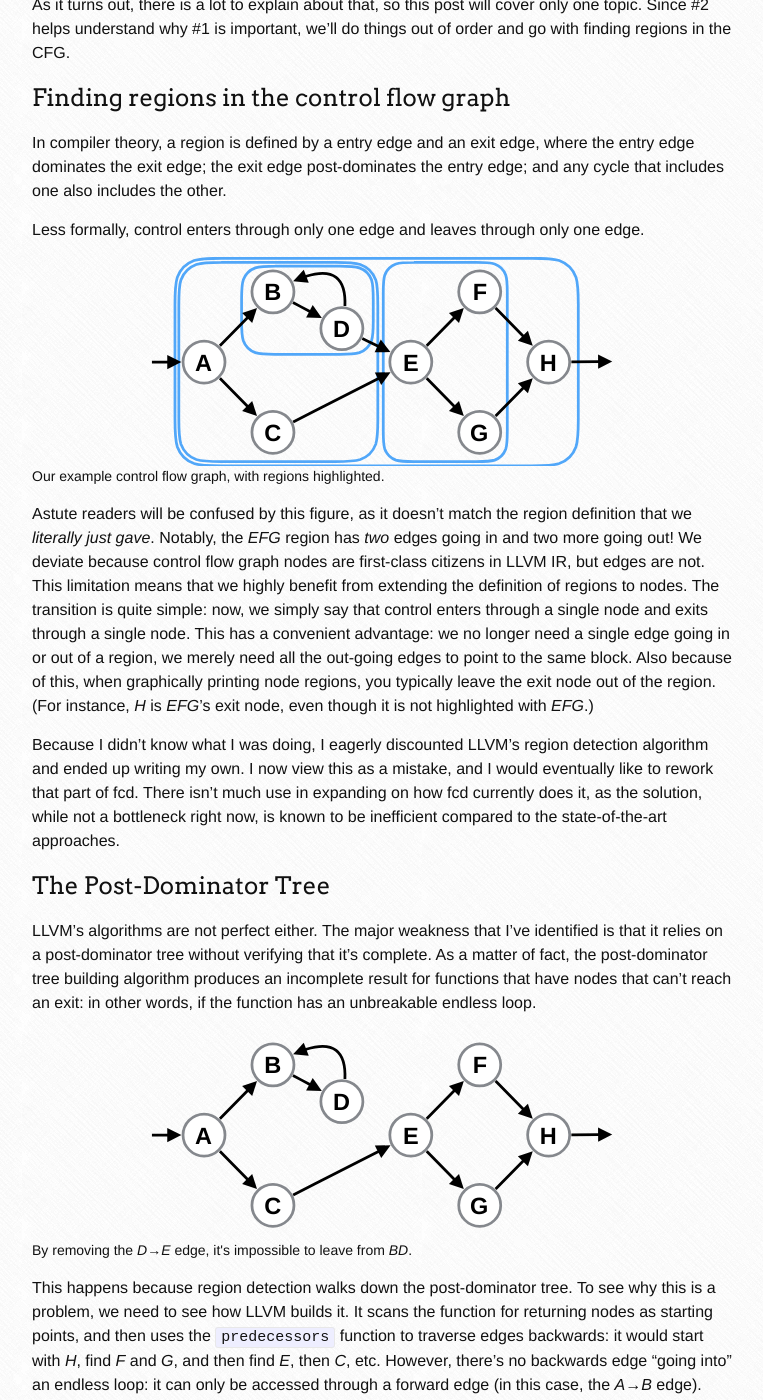
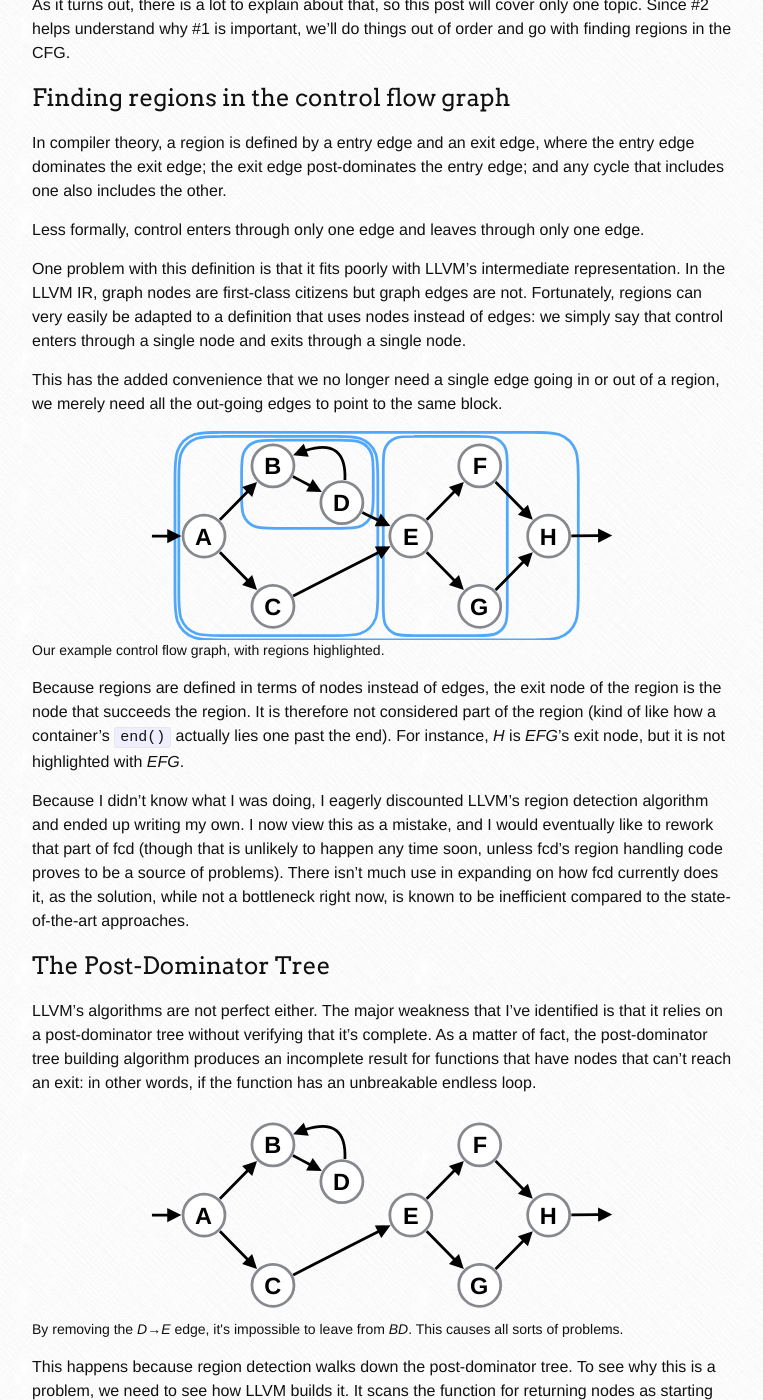
Before and after one commit to fay59/fcd, a Jekyll site: the page built from _posts/2016-02-17-structuring.markdown, in a window 1280 px wide and 1400 px high, scrolled down 1015 px. Shown: the whole window, without its empty margins (378-1141 px from the left). Built offline with Jekyll 4.4.1, drawn with Linux system fonts in a browser that asks for light colours; nearby versions of some CDN libraries; some of the changed text lies outside the part shown.

Commit message:
Rephrase parts of the region blog post

```diff
--- a/_posts/2016-02-17-structuring.markdown
+++ b/_posts/2016-02-17-structuring.markdown
@@ -84,30 +84,34 @@ edge; and any cycle that includes one also includes the other.
 Less formally, control enters through only one edge and leaves through only one
 edge.
 
+One problem with this definition is that it fits poorly with LLVM's intermediate
+representation. In the LLVM IR, graph nodes are first-class citizens but graph
+edges are not. Fortunately, regions can very easily be adapted to a definition
+that uses nodes instead of edges: we simply say that control enters through a
+single node and exits through a single node.
+
+This has the added convenience that we no longer need a single edge going in
+or out of a region, we merely need all the out-going edges to point to the same
+block.
+
 <figure>
 {% include svg/2016-02-17-structuring-1.svg svgclass="blue" %}
 <figcaption>Our example control flow graph, with regions highlighted.</figcaption>
 </figure>
 
-Astute readers will be confused by this figure, as it doesn't match the region
-definition that we *literally just gave*. Notably, the *EFG* region has *two*
-edges going in and two more going out! We deviate because control flow graph
-nodes are first-class citizens in LLVM IR, but edges are not. This limitation
-means that we highly benefit from extending the definition of regions to nodes.
-The transition is quite simple: now, we simply say that control enters through a
-single node and exits through a single node. This has a convenient advantage:
-we no longer need a single edge going in or out of a region, we merely need all
-the out-going edges to point to the same block. Also because of this, when
-graphically printing node regions, you typically leave the exit node out of the
-region. (For instance, *H* is *EFG*'s exit node, even though it is not
-highlighted with *EFG*.)
+Because regions are defined in terms of nodes instead of edges, the exit node of
+the region is the node that succeeds the region. It is therefore not considered
+part of the region (kind of like how a container's `end()` actually lies one
+past the end). For instance, *H* is *EFG*'s exit node, but it is not highlighted
+with *EFG*.
 
 Because I didn't know what I was doing, I eagerly discounted LLVM's region
 detection algorithm and ended up writing my own. I now view this as a mistake,
-and I would eventually like to rework that part of fcd. There isn't much use in
-expanding on how fcd currently does it, as the solution, while not a bottleneck
-right now, is known to be inefficient compared to the state-of-the-art
-approaches.
+and I would eventually like to rework that part of fcd (though that is unlikely
+to happen any time soon, unless fcd's region handling code proves to be a source
+of problems). There isn't much use in expanding on how fcd currently does it, as
+the solution, while not a bottleneck right now, is known to be inefficient
+compared to the state-of-the-art approaches.
 
 ## The Post-Dominator Tree
 
@@ -119,7 +123,10 @@ exit: in other words, if the function has an unbreakable endless loop.
 
 <figure>
 {% include svg/2016-02-17-structuring-1.svg svgclass="endless" %}
-<figcaption>By removing the <em>D</em>→<em>E</em> edge, it's impossible to leave from <em>BD</em>.</figcaption>
+<figcaption>
+	By removing the <em>D</em>→<em>E</em> edge, it's impossible to leave from
+	<em>BD</em>. This causes all sorts of problems.
+</figcaption>
 </figure>
 
 This happens because region detection walks down the post-dominator tree. To see
@@ -143,10 +150,10 @@ implemented a workaround in fcd based on Chris Dodd's answer. In my own words:
 > and add every back edge destination that didn't have a tree node as a root,
 > and calculate a new post-dominator tree. It appears to work.
 
-I haven't extensively studied the output fcd when it needs to patch up the
+I haven't extensively studied fcd's output when it needs to patch up the
 post-dominator tree like that, but I would tend to think that it's not the
-end-all solution. However, "somewhat unpleasant output" is still better than no
-output at all.
+end-all solution. However, "not amazing output" is still better than no output
+at all.
 
 ## The Result
 
```
